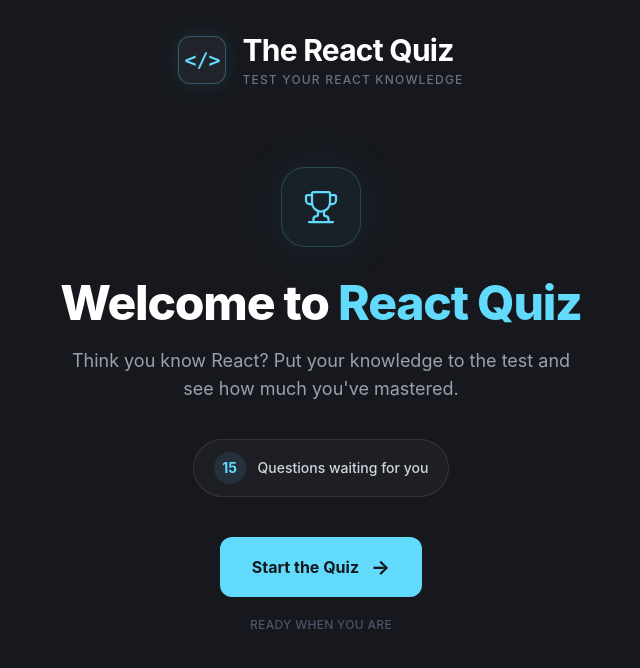
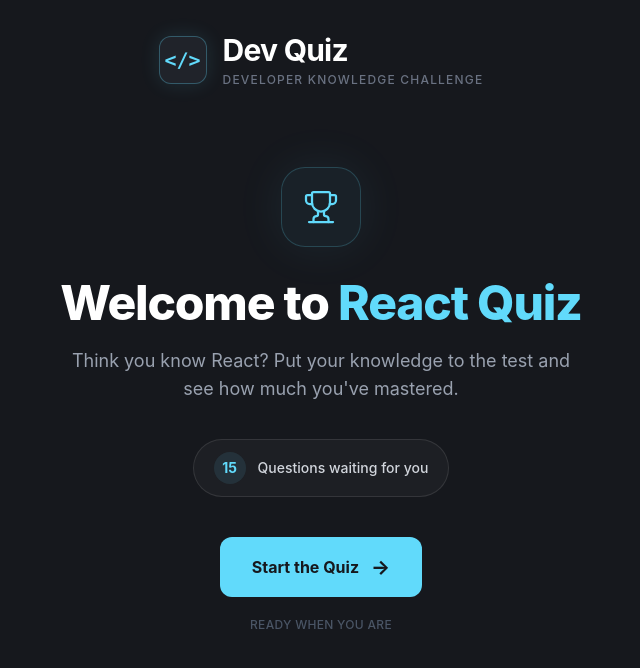
Before and after one commit to Gexof/react-quiz, a React (Vite) app: page / in a window 1280 px wide. Shown: the top 668 px of the page, without its empty margins (319-959 px from the left). Built offline with nearby package versions, Linux system fonts and the light colour scheme; data requests are answered from the project's data file; a web font is replaced by a local one.

Commit message:
feat: update header branding to Dev Quiz

```diff
--- a/src/components/Header.jsx
+++ b/src/components/Header.jsx
@@ -9,11 +9,11 @@ function Header() {
 
       <div>
         <h1 className="text-2xl font-bold tracking-tight text-white sm:text-3xl">
-          The React Quiz
+          Dev Quiz
         </h1>
 
         <p className="mt-1 text-xs font-medium tracking-widest text-gray-500 uppercase">
-          Test your React knowledge
+          Developer Knowledge Challenge
         </p>
       </div>
     </header>
```
